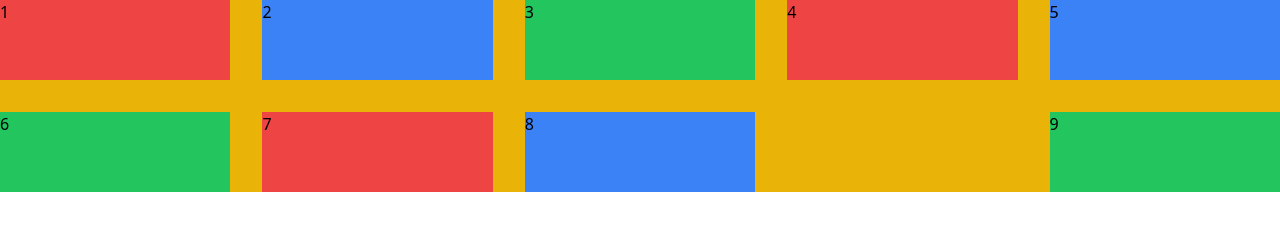
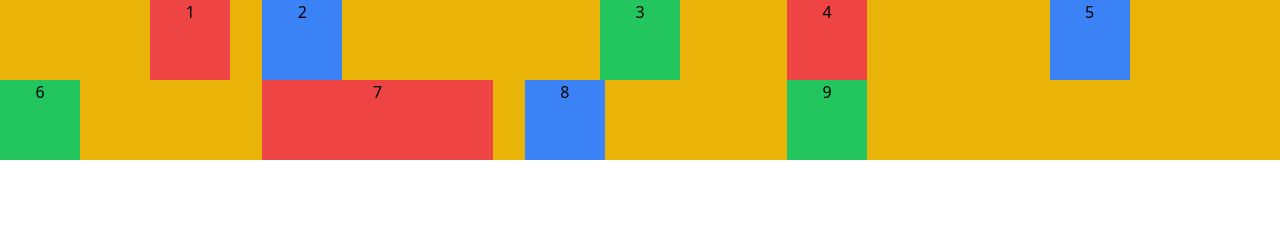
Before and after one commit to blessedmadukoma/udemy-tailwind, a website: page public/index.html in a window 1280 px wide. Drawn offline with Linux system fonts and the light colour scheme.

Commit message:
position of items: justify contents, stretch items, justify each item

```diff
--- a/public/index.html
+++ b/public/index.html
@@ -10,38 +10,18 @@
 </head>
 
 <body>
- <!-- convert the div to grid-->
- <!--Column: column of 3 and gap of 4  -->
- <!-- <div class="bg-yellow-500 w-auto grid grid-cols-3 gap-8"> -->
-  <!-- set the height and width to 10 - 2.5rem-->
-  <!-- <div class="h-20 bg-red-500">1</div>
-  <div class="h-20 bg-blue-500">2</div>
-  <div class="h-20 bg-green-500">3</div> -->
+ <div class="bg-yellow-500 w-auto grid grid-cols-5 grid-flow-row gap-x-8 text-center">
+  <div class="h-20 w-20 bg-red-500 justify-self-end">1</div>
+  <div class="h-20 w-20 bg-blue-500">2</div>
+  <div class="h-20 w-20 bg-green-500 justify-self-center">3</div>
 
-  <!-- column span of 2 -->
-  <!-- <div class="col-span-2  h-20 bg-red-500">4</div>
-  <div class="h-20 bg-blue-500">5</div>
-  <div class="h-20 bg-green-500">6</div>
+  <div class="h-20 w-20 bg-red-500">4</div>
+  <div class="h-20 w-20 bg-blue-500">5</div>
+  <div class="h-20 w-20 bg-green-500">6</div>
 
-  <div class="h-20 bg-red-500">7</div>
-  <div class="h-20 bg-blue-500">8</div>
-  <div class="h-20 bg-green-500">9</div>
- </div> -->
- <!-- Row: row of 3 and gap of 4, set the flow to column  -->
- <div class="bg-yellow-500 w-auto grid grid-cols-5 grid-flow-row gap-8">
-  <!-- set the height and width to 10 - 2.5rem-->
-  <div class="h-20 bg-red-500">1</div>
-  <div class="h-20 bg-blue-500">2</div>
-  <div class="h-20 bg-green-500">3</div>
-
-  <!-- column span of 2 -->
-  <div class="row-span-2 h-20 bg-red-500">4</div>
-  <div class="h-20 bg-blue-500">5</div>
-  <div class="h-20 bg-green-500">6</div>
-
-  <div class="h-20 bg-red-500">7</div>
-  <div class="h-20 bg-blue-500">8</div>
-  <div class="h-20 bg-green-500">9</div>
+  <div class="h-20 justify-self-stretch bg-red-500">7</div>
+  <div class="h-20 w-20 bg-blue-500">8</div>
+  <div class="h-20 w-20 bg-green-500">9</div>
  </div>
 </body>
 
```
Also changed, not shown: public/styles.css.
